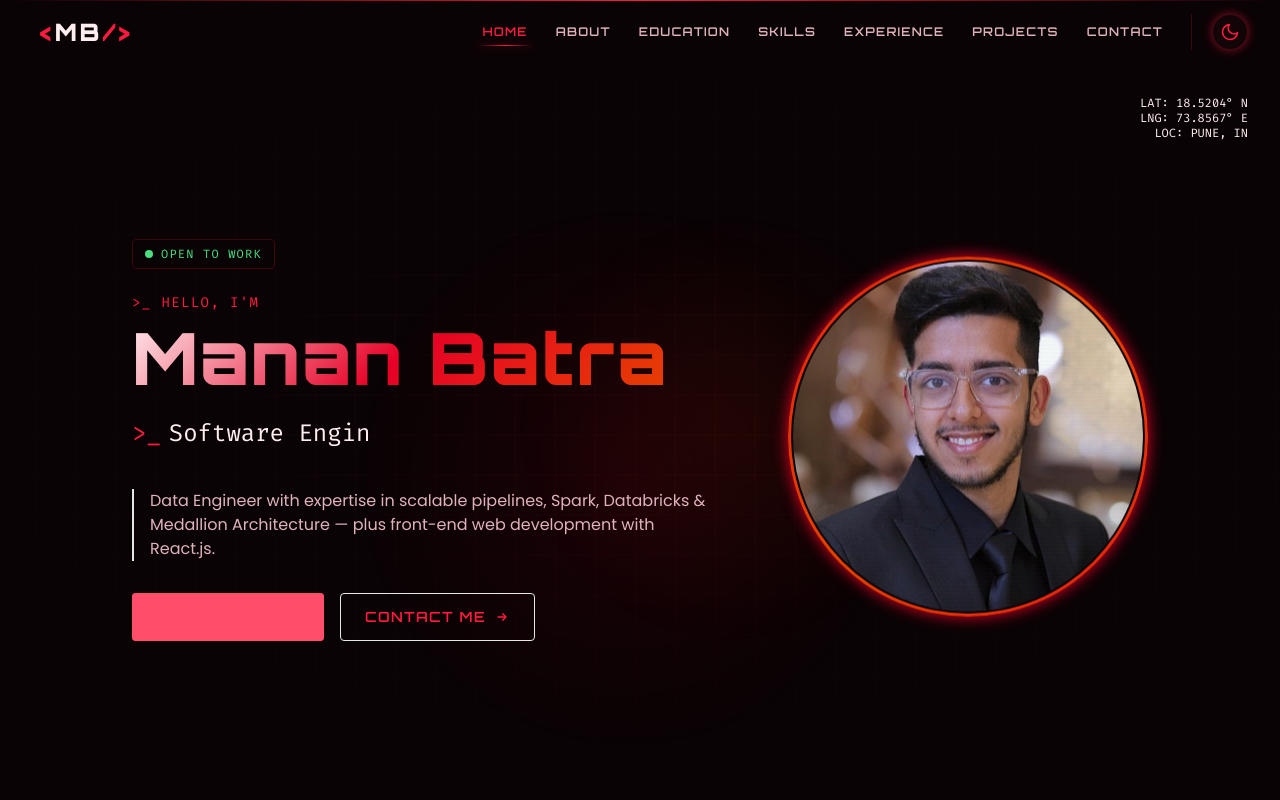
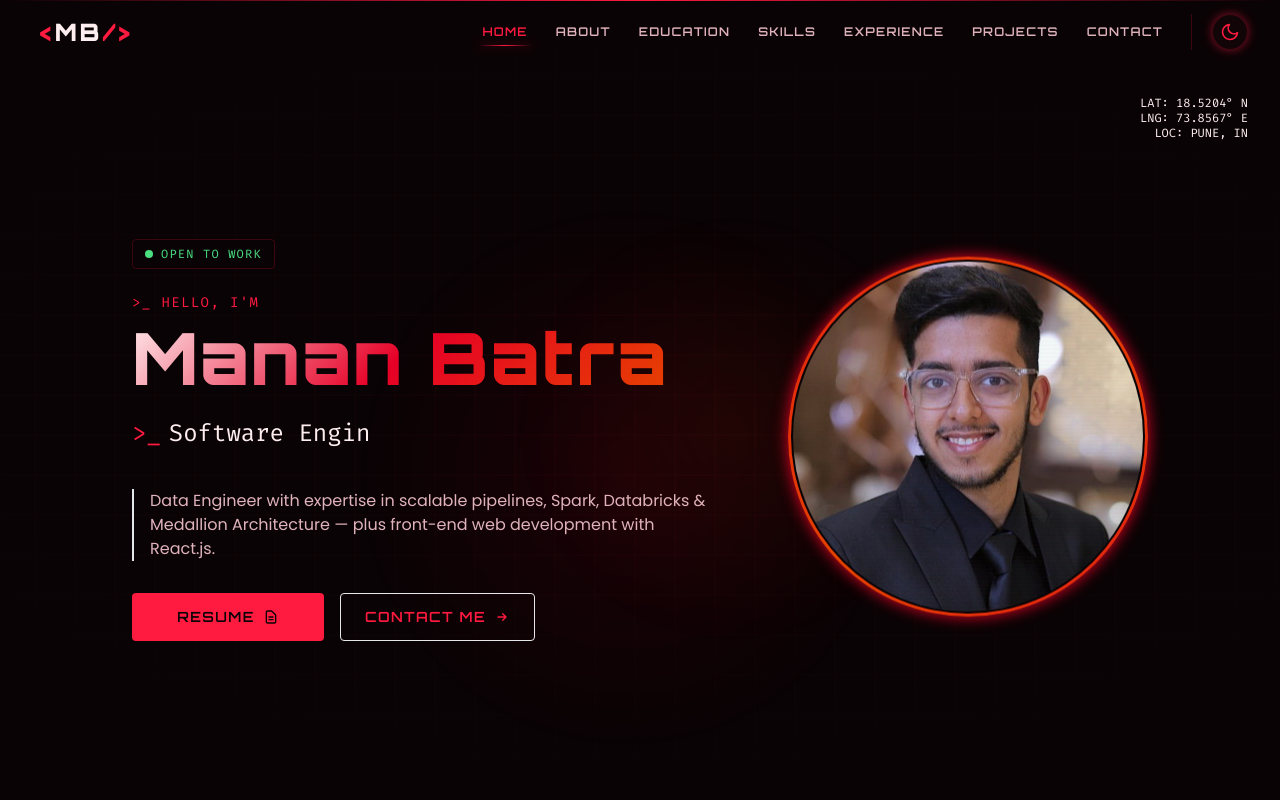
Before and after one commit to manan-b/My-Portfolio, a React (Vite) app: page / in a window 1280 px wide. Shown: the top 800 px of the page. Built offline with nearby package versions, Linux system fonts and the light colour scheme.

Commit message:
fix: restore Resume text visibility and proper right-to-left slide transition

```diff
--- a/src/styles/index.css
+++ b/src/styles/index.css
@@ -420,62 +420,42 @@ button:active,
     position: relative;
     display: inline-flex;
     overflow: hidden;
-    isolation: isolate;
-    -webkit-backface-visibility: hidden;
-    backface-visibility: hidden;
-    transform: translate3d(0, 0, 0);
 }
 
+/* "Resume" label — visible by default, slides out left on hover */
 .resume-btn-default {
     position: absolute;
     inset: 0;
-    width: 100%;
-    height: 100%;
+    z-index: 2;
     display: flex;
     align-items: center;
     justify-content: center;
-    transition: transform 0.5s cubic-bezier(0.23, 1, 0.32, 1), opacity 0.4s ease;
+    -webkit-transform: translate3d(0, 0, 0);
     transform: translate3d(0, 0, 0);
-    opacity: 1;
-    will-change: transform, opacity;
+    -webkit-transition: -webkit-transform 0.5s cubic-bezier(0.23, 1, 0.32, 1);
+    transition: transform 0.5s cubic-bezier(0.23, 1, 0.32, 1);
+    will-change: transform;
 }
 
 .resume-btn-group:hover .resume-btn-default {
+    -webkit-transform: translate3d(-100%, 0, 0);
     transform: translate3d(-100%, 0, 0);
-    opacity: 0;
 }
 
+/* Preview + Download panel — starts off-screen right, slides in on hover */
 .resume-btn-hoverstate {
     position: absolute;
     inset: 0;
-    width: 100%;
-    height: 100%;
+    z-index: 1;
     display: flex;
-    background-color: var(--color-primary-300);
+    -webkit-transform: translate3d(100%, 0, 0);
+    transform: translate3d(100%, 0, 0);
+    -webkit-transition: -webkit-transform 0.5s cubic-bezier(0.23, 1, 0.32, 1);
+    transition: transform 0.5s cubic-bezier(0.23, 1, 0.32, 1);
+    will-change: transform;
 }
 
-/* Slide in action buttons individually from right to left */
-.resume-btn-hoverstate > button,
-.resume-btn-hoverstate > a {
-    flex: 1;
-    display: flex;
-    align-items: center;
-    justify-content: center;
-    height: 100%;
-    transition: transform 0.5s cubic-bezier(0.23, 1, 0.32, 1), opacity 0.4s ease;
-    transform: translate3d(80px, 0, 0);
-    opacity: 0;
-    will-change: transform, opacity;
+.resume-btn-group:hover .resume-btn-hoverstate {
+    -webkit-transform: translate3d(0, 0, 0);
+    transform: translate3d(0, 0, 0);
 }
-
-.resume-btn-group:hover .resume-btn-hoverstate > button {
-    transform: translate3d(0, 0, 0);
-    opacity: 1;
-    transition-delay: 0s;
-}
-
-.resume-btn-group:hover .resume-btn-hoverstate > a {
-    transform: translate3d(0, 0, 0);
-    opacity: 1;
-    transition-delay: 0.08s; /* Staggered delayed slide */
-}
```
